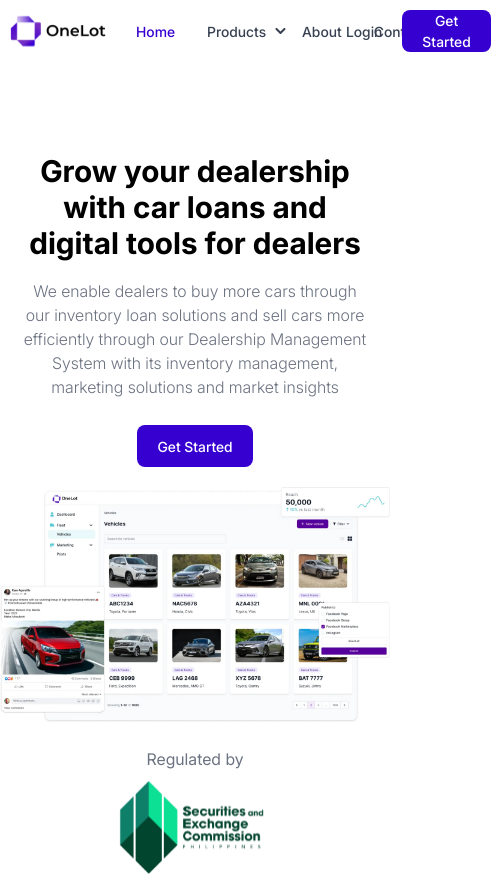
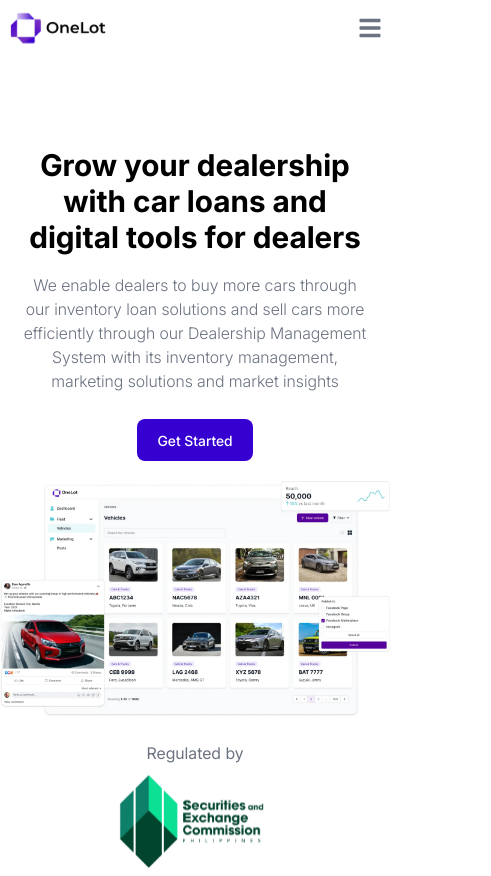
Before and after one commit to Tausif4171/onelot-assignment, a Next.js app: page / in a window 390 px wide. Shown: the top 876 px of the page, 491 px wide, since content can reach past the window. Built offline with nearby package versions, Linux system fonts and the light colour scheme.

Commit message:
header responsive ✅

```diff
--- a/app/components/Header.tsx
+++ b/app/components/Header.tsx
@@ -2,6 +2,7 @@
 import { Button } from "./common/Button";
 import logo from "../assets/common/logo.svg";
 import dropdown from "../assets/common/dropdown.svg";
+import toggle from "../assets/Header/toggle.svg";
 import Image from "next/image";
 
 export const Header = () => {
@@ -9,7 +10,7 @@
     <div className=" flex justify-between items-center py-[10px] px-2 md:px-4 mb-[91px]">
       <div className=" flex gap-7 items-center">
         <Image alt="logo" src={logo} />
-        <div className=" flex gap-x-8 items-center">
+        <div className=" hidden md:flex gap-x-8 items-center">
           <h3 className=" text-[#3600D1] font-medium text-[14px]">Home</h3>
           <div className=" flex gap-x-1 items-center">
             <h3 className=" text-[#374151] font-medium text-[14px]">
@@ -21,10 +22,11 @@
           <h3 className=" text-[#374151] font-medium text-[14px]">Contact</h3>
         </div>
       </div>
-      <div className="flex">
+      <div className=" hidden md:flex">
         <Button variant="transparent" text="Login" />
         <Button text="Get Started" />
       </div>
+      <Image className=" md:hidden" src={toggle} alt="" />
     </div>
   );
 };
```
Also changed, not shown: app/assets/Header/toggle.svg (added).
